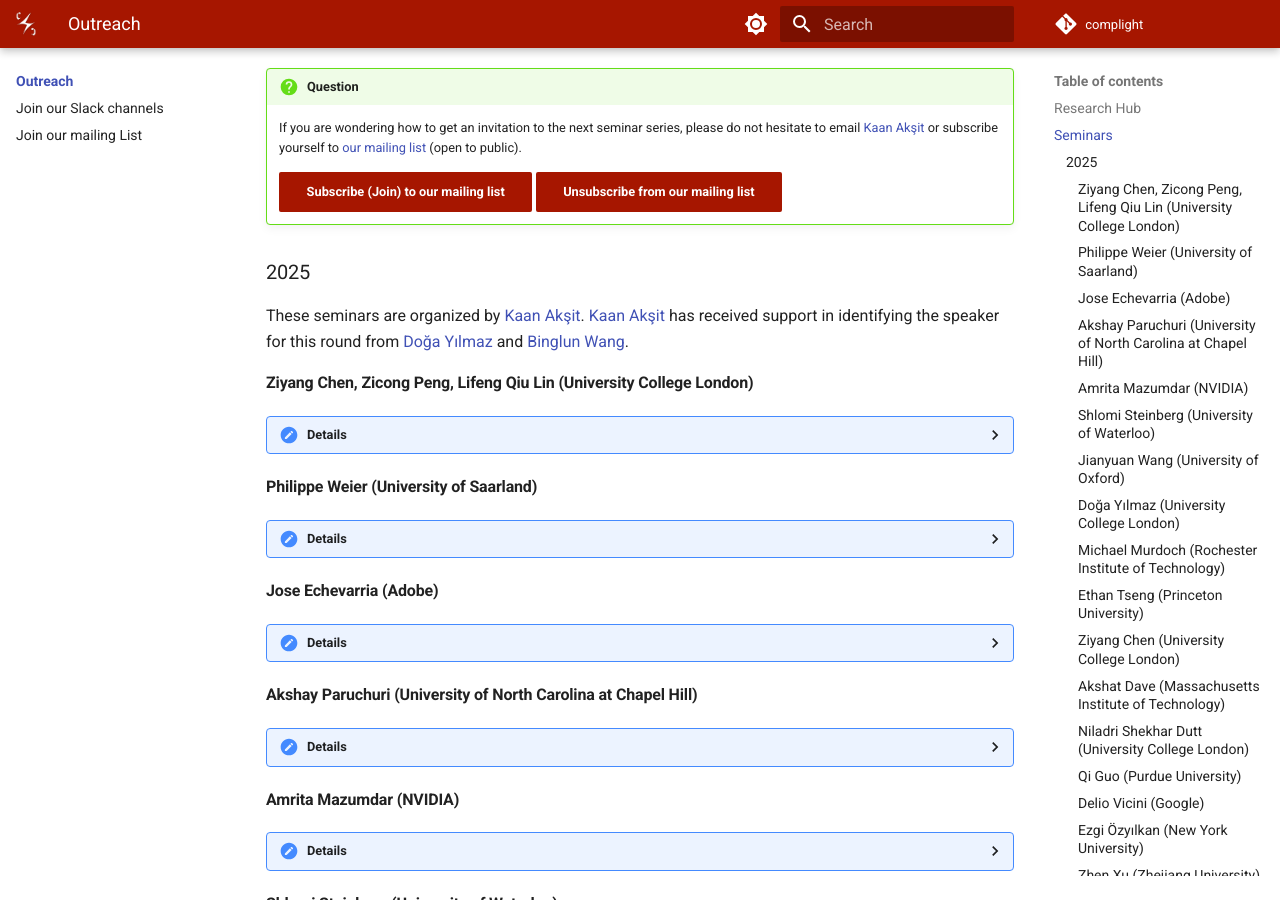
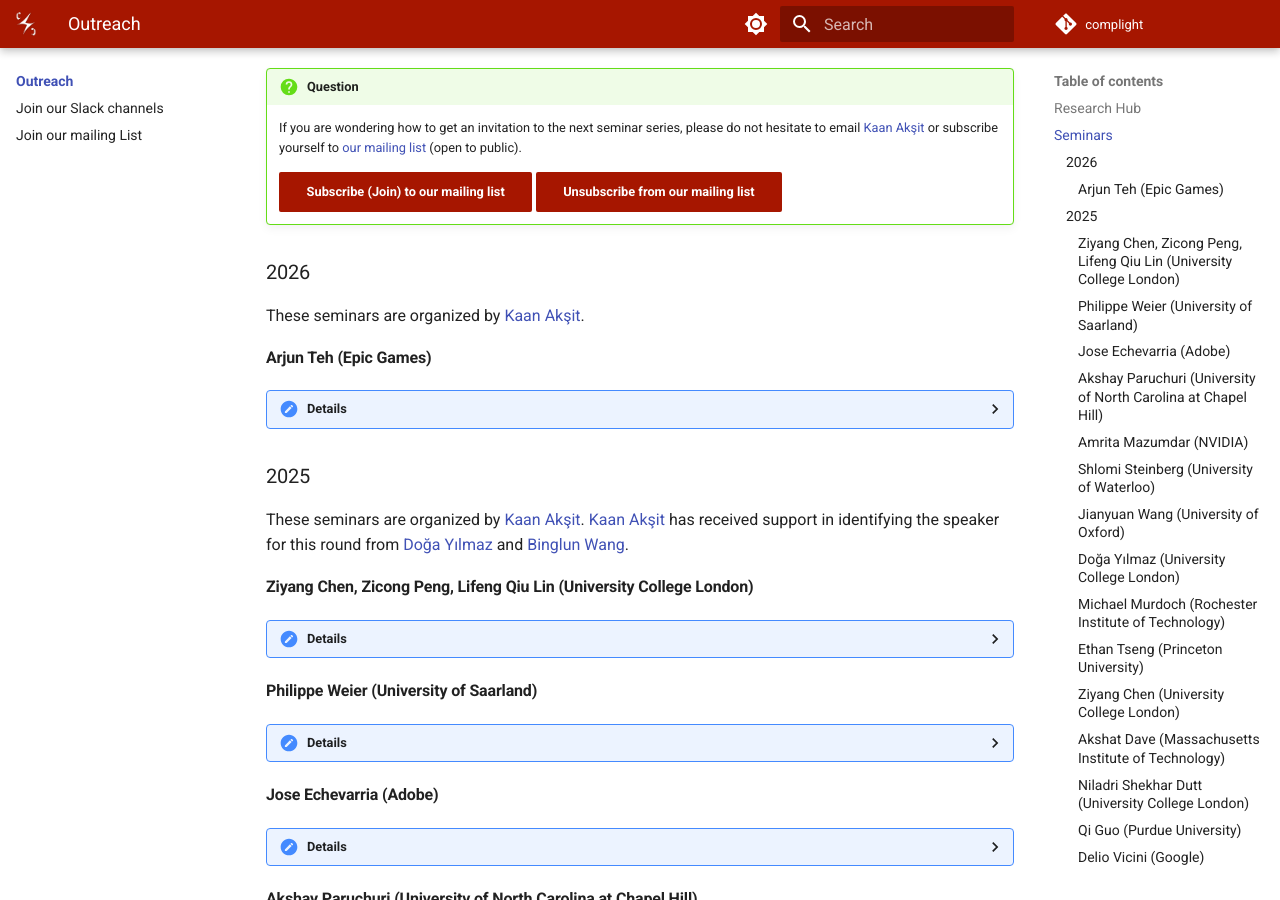
Before and after one commit to complight/complight.github.io, an MkDocs documentation site: the page built from docs/outreach/index.md, in a window 1280 px wide and 900 px high, scrolled down 929 px. Built offline with MkDocs 1.6.1 and Material for MkDocs 9.7.7, drawn with Linux system fonts in a browser that asks for light colours.

Commit message:
📝 docs: add 2026 seminar entry for Arjun Teh (Epic Games)

```diff
--- a/docs/outreach/index.md
+++ b/docs/outreach/index.md
@@ -31,6 +31,22 @@ Overall, seminars are a blend of internal and external presenters.
 
     [Subscribe (Join) to our mailing list](mailto:high-beams-seminars-join@ucl.ac.uk){ .md-button .md-button--primary }
     [Unsubscribe from our mailing list](mailto:high-beams-seminars-unsubscribe@ucl.ac.uk){ .md-button .md-button--primary }
+
+### 2026
+These seminars are organized by [Kaan Akşit](https://kaanaksit.com).
+
+#### Arjun Teh (Epic Games)
+
+??? Details
+    **Date:**
+    11th March 2026
+
+    **Presenters:** [Arjun Teh](https://www.cs.cmu.edu/~ateh/), Postdoctoral Researcher, Epic Games
+
+    **Title:** Computational Lens Design
+
+    **Watch:** [Recording (Password protected)](https://liveuclac-my.sharepoint.com/:v:/g/personal/ucackak_ucl_ac_uk/IQBeepTjeucjS7Lyzf82lexrAQpYVaaPpOVc67_kJJeNiAU?e=4eyu2F)
+
 
 
 ### 2025
```
